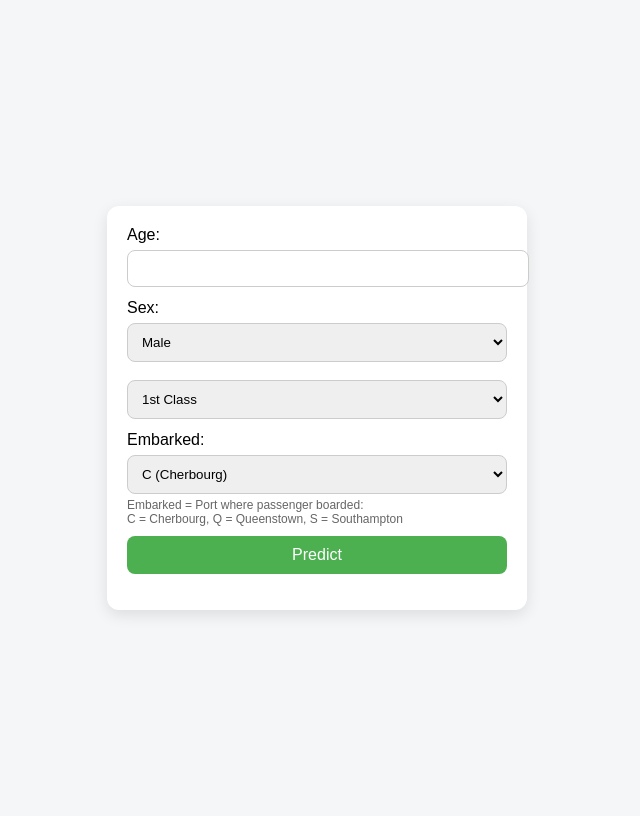
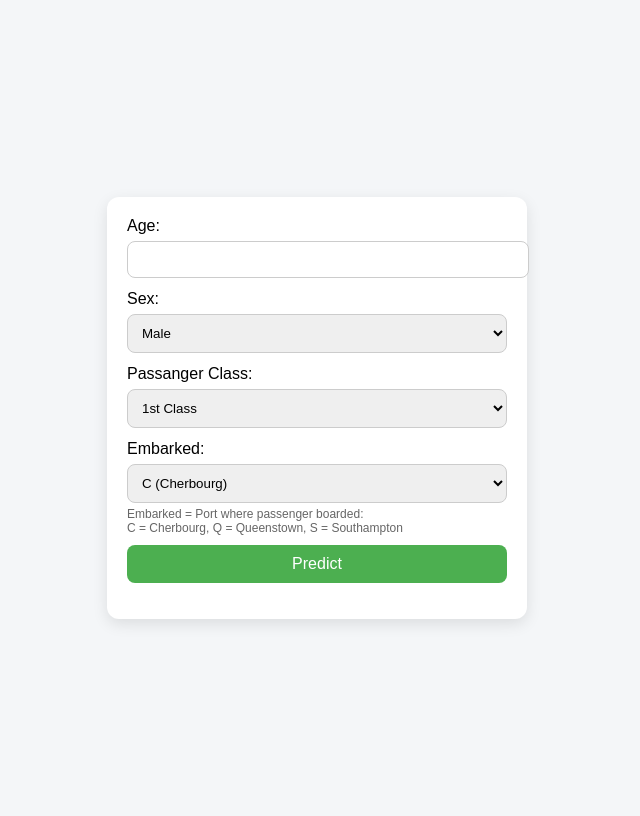
Before and after one commit to Atif-khan-prog/Titanic_project, a Flask app: page / in a window 1280 px wide. Shown: the whole page, without its empty margins (323-963 px from the left). Run offline with Flask 3, Linux system fonts and the light colour scheme; parts of the project's set-up code (start-up, migrations or seed data) failed here and were passed over.

Commit message:
feature filtered + frontend + script

```diff
--- a/templates/index.html
+++ b/templates/index.html
@@ -66,7 +66,7 @@ small {
 
 <form id="form">
 
-  Age: <input name="Age">
+  Age: <input name="Age" required>
 
   <!-- SEX INPUT -->
   Sex:
@@ -74,7 +74,7 @@ small {
     <option value="0">Male</option>
     <option value="1">Female</option>
   </select>
-
+  Passanger Class:
    <select id="Pclass">
     <option value="1">1st Class</option>
     <option value="2">2nd Class</option>
@@ -105,9 +105,9 @@ document.getElementById("form").onsubmit = async (e) => {
   e.preventDefault();
 
   const data = {
-    Passengerid: document.querySelector("[name='Passengerid']").value,
     Age: document.querySelector("[name='Age']").value,
     Sex: document.getElementById("sex").value,
+    Pclass: document.getElementById("Pclass").value,
     Embarked: document.getElementById("embarked").value
   };
 
```
